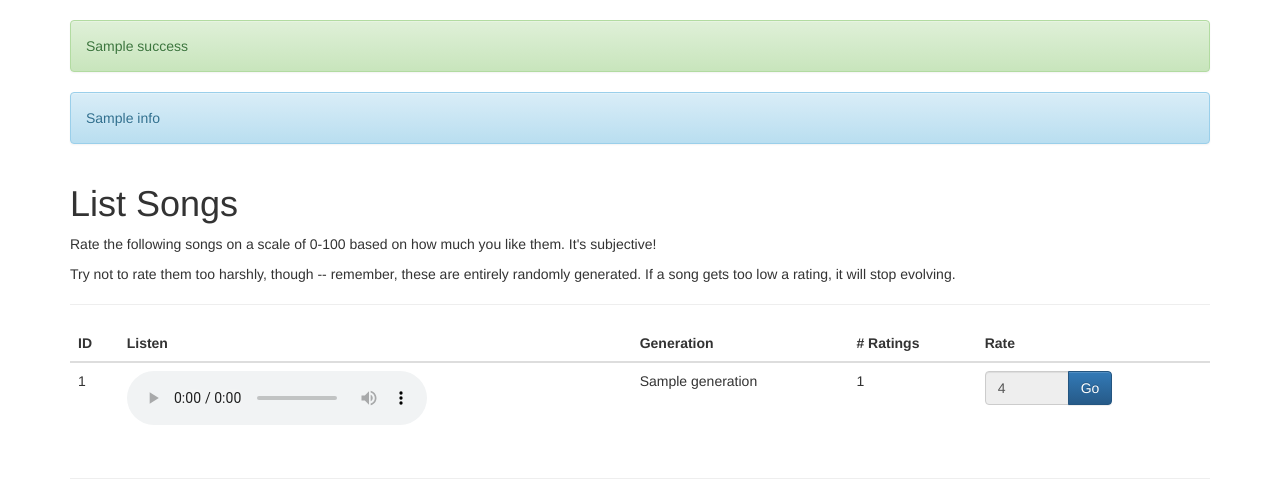
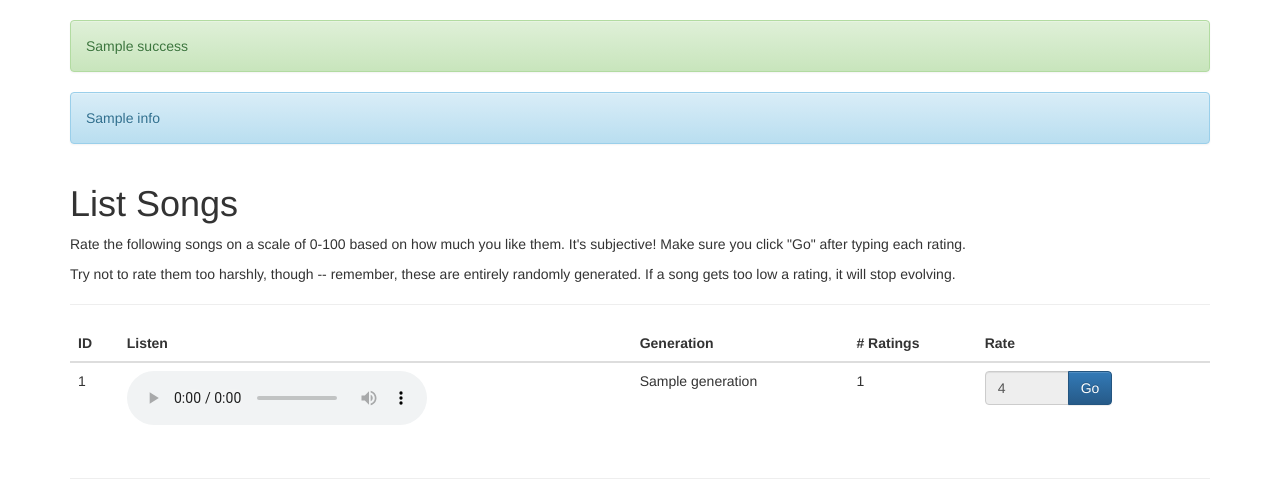
Before and after one commit to masonsbro/musicgen, a Django app: template template/list.html in a window 1280 px wide. Shown: the part 51-545 px from the top of the page. Run offline with Django 3.2, Linux system fonts and the light colour scheme; the template is opened without the code that fills it: most values are stand-ins (such as "Sample title", 1, 10 or a date in 2020); some libraries are stand-ins or nearby versions.

Commit message:
add 'click go' message

```diff
--- a/template/list.html
+++ b/template/list.html
@@ -8,7 +8,7 @@
 	<div class="container">
 		<h1>List Songs</h1>
 		<p>
-			Rate the following songs on a scale of 0-100 based on how much you like them. It's subjective!
+			Rate the following songs on a scale of 0-100 based on how much you like them. It's subjective! Make sure you click "Go" after typing each rating.
 		</p>
 		<p>
 			Try not to rate them too harshly, though -- remember, these are entirely randomly generated. If a song gets too low a rating, it will stop evolving.
```
